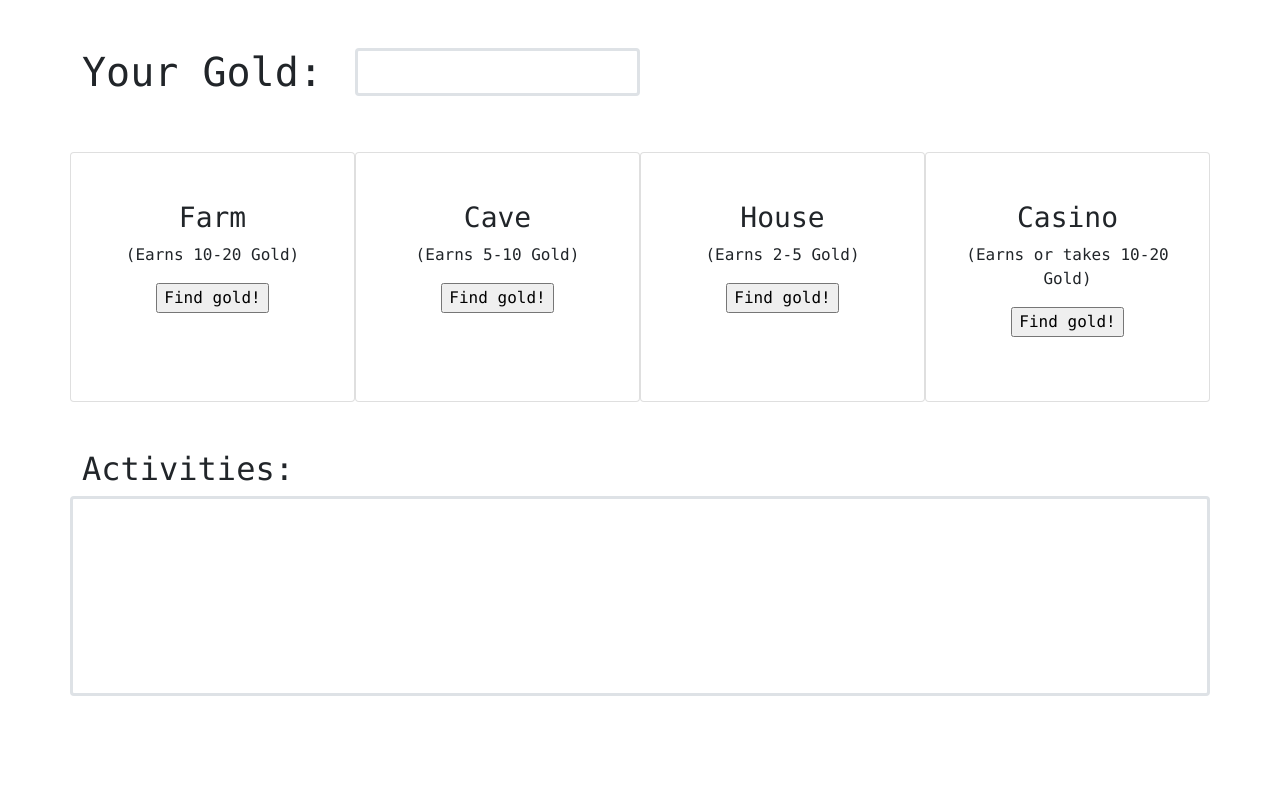
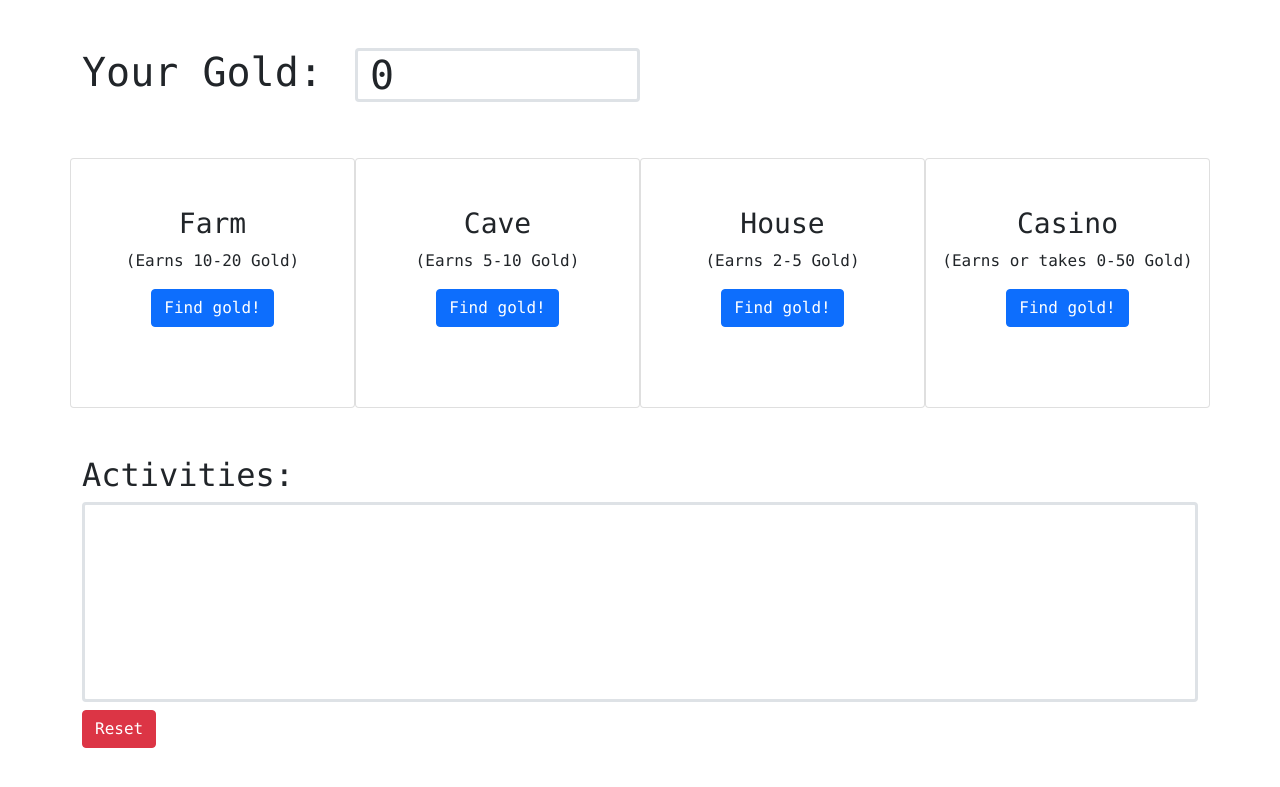
Before and after one commit to RodneyNganga2018/ninja_gold, a Flask app: page / in a window 1280 px wide. Shown: the top 787 px of the page. Run offline with Flask 2, Linux system fonts and the light colour scheme; some libraries are stand-ins or nearby versions.

Commit message:
initial_commit

```diff
--- a/server.py
+++ b/server.py
@@ -1,5 +1,6 @@
 from flask import Flask, render_template, session, request, redirect
-import random
+import random, datetime
+
 app = Flask(__name__)
 app.secret_key= 'password12345678'
 
@@ -7,12 +8,35 @@ app.secret_key= 'password12345678'
 def ninja_gold():
     if 'gold' not in session:
         session['gold'] = 0
+    if 'activities' not in session:
+        session['activities'] = []
+
     return render_template('index.html')
 
 @app.route('/process_money', methods=['POST'])
 def submit_form():
+    if request.form['option']=='farm':
+        session['tendies'] = random.randint(10,20)
+        session['activities'].append([f"Earned {session['tendies']} gold from the farm! ({datetime.datetime.now().strftime('%c')})",'green'])
+    elif request.form['option']=='cave':
+        session['tendies'] = random.randint(5,10)
+        session['activities'].append([f"Earned {session['tendies']} gold from the cave! ({datetime.datetime.now().strftime('%c')})",'green'])
+    elif request.form['option']=='house':
+        session['tendies'] = random.randint(1,5)
+        session['activities'].append([f"Earned {session['tendies']} gold from the house! ({datetime.datetime.now().strftime('%c')})",'green'])
+    elif request.form['option']=='casino':
+        session['tendies'] = random.randint(-50,50)
+        if session['tendies'] < 0:
+            session['activities'].append([f"Entered a casino and lost {session['tendies']*-1} gold...Ouch! ({datetime.datetime.now().strftime('%c')})",'red'])
+        else:
+            session['activities'].append([f"Entered a casino and won {session['tendies']} gold...GG! ({datetime.datetime.now().strftime('%c')})",'green'])
 
+    session['gold']+= session['tendies']
     return redirect('/')
 
+@app.route('/reset')
+def reset():
+    session.clear()
+    return redirect('/')
 if __name__ == '__main__':
     app.run(debug=True)
--- a/templates/index.html
+++ b/templates/index.html
@@ -11,46 +11,49 @@
     <div class="container mt-5 font-monospace">
         <div class="row">
             <h1 class="col-3">Your Gold: </h1>
-            <h1 class="col-3 border border-3 rounded"></h1>
+            <h1 class="col-3 border border-3 rounded">{{session['gold']}}</h1>
         </div>
         <div class="row mt-5">
             <div class="card col-3 d-flex justify-items-center align-items-center pt-5" id="farmbox" style="height: 250px;">
                 <h3>Farm</h3>
                 <p>(Earns 10-20 Gold)</p>
                 <form action="/process_money" id="farmform" method="post">
-                    <input type="hidden" name="farm" value="farm">
-                    <input id="farmbutton" type="submit" value="Find gold!">
+                    <input type="hidden" name="option" value="farm">
+                    <input class="rounded btn btn-primary" id="farmbutton" type="submit" value="Find gold!">
                 </form>
             </div>
             <div class="card col-3 d-flex justify-items-center align-items-center pt-5" id="cavebox" style="height: 250px;">
                 <h3>Cave</h3>
                 <p>(Earns 5-10 Gold)</p>
                 <form action="/process_money" id="farmform" method="post">
-                    <input type="hidden" name="cave" value="cave">
-                    <input id="cavebutton" type="submit" value="Find gold!">
+                    <input type="hidden" name="option" value="cave">
+                    <input class="rounded btn btn-primary" id="cavebutton" type="submit" value="Find gold!">
                 </form>
             </div>
             <div class="card col-3 d-flex justify-items-center align-items-center pt-5" id="housebox" style="height: 250px;">
                 <h3>House</h3>
                 <p>(Earns 2-5 Gold)</p>
                 <form action="/process_money" id="houseform" method="post">
-                    <input type="hidden" name="house" value="house">
-                    <input id="housebutton" name="house" type="submit" value="Find gold!">
+                    <input type="hidden" name="option" value="house">
+                    <input class="rounded btn btn-primary" id="housebutton" type="submit" value="Find gold!">
                 </form>
             </div>
             <div class="card col-3 d-flex justify-items-center align-items-center pt-5" id="farmbox" style="height: 250px;">
                 <h3>Casino</h3>
-                <p class="text-center">(Earns <span class=italic>or takes</span> 10-20 Gold)</p>
+                <p class="text-center">(Earns <span class=italic>or takes</span> 0-50 Gold)</p>
                 <form action="/process_money" id="casinoform" method="post">
-                    <input type="hidden" name="casino" value="casino">
-                    <input id="casinobutton" name="casino" type="submit" value="Find gold!">
+                    <input type="hidden" name="option" value="casino">
+                    <input class="rounded btn btn-primary" id="casinobutton" type="submit" value="Find gold!">
                 </form>
             </div>
         </div>
         <h2 class="mt-5">Activities:</h2>
-        <div class="row border border-3 rounded" style="height: 200px;">
-
+        <div class="border border-3 rounded overflow-auto" style="height: 200px;">
+            {% for activity in session['activities'][::-1] %}
+                <p class="mb-1"><span style="color: {{activity[1]}}">{{activity[0]}}</span></p>
+            {% endfor %}
         </div>
+        <a role="button" href="http://127.0.0.1:5000/reset" class="btn btn-danger rounedd mt-2">Reset</a>
     </div>
 </body>
 </html>
```
